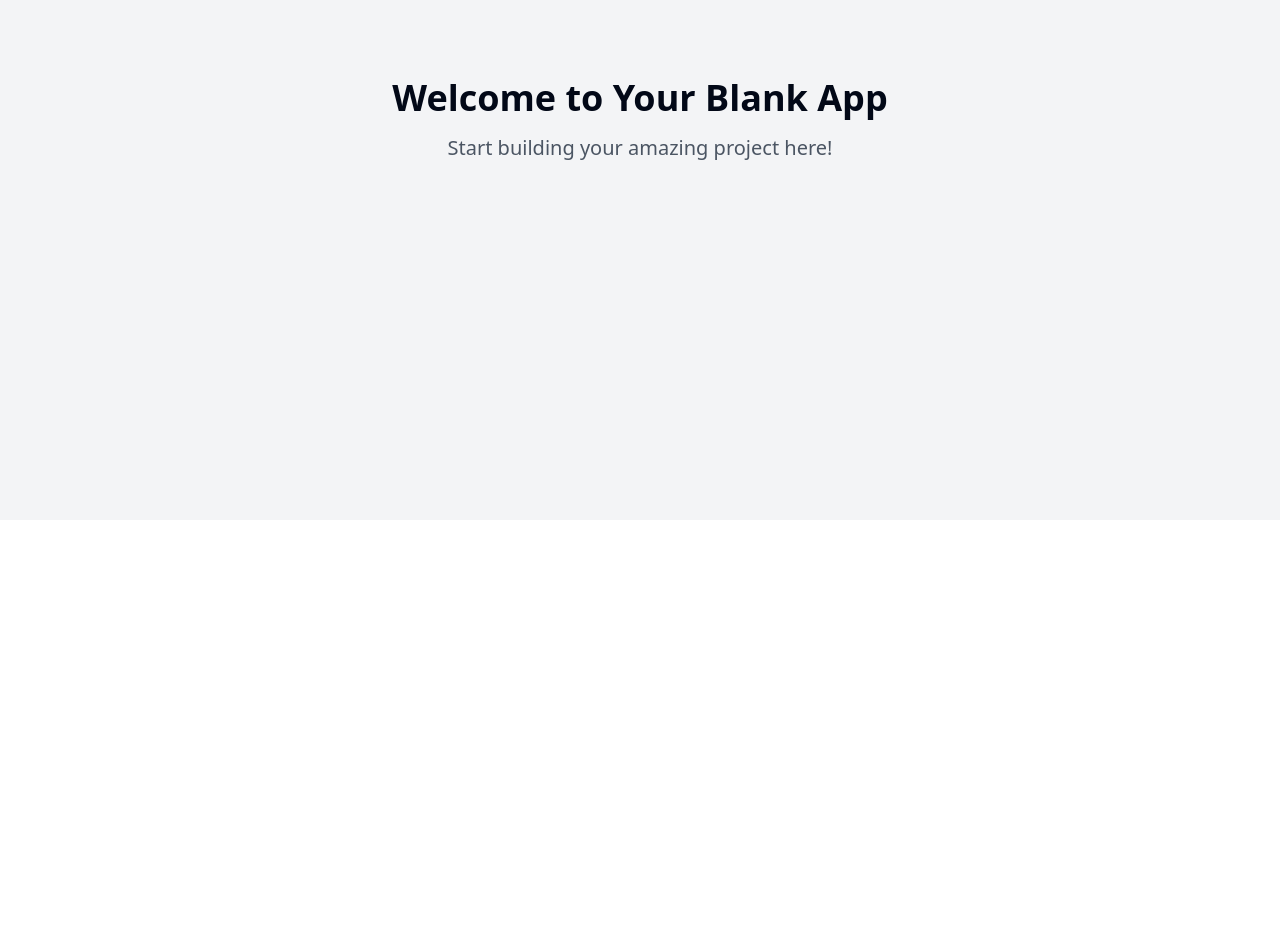
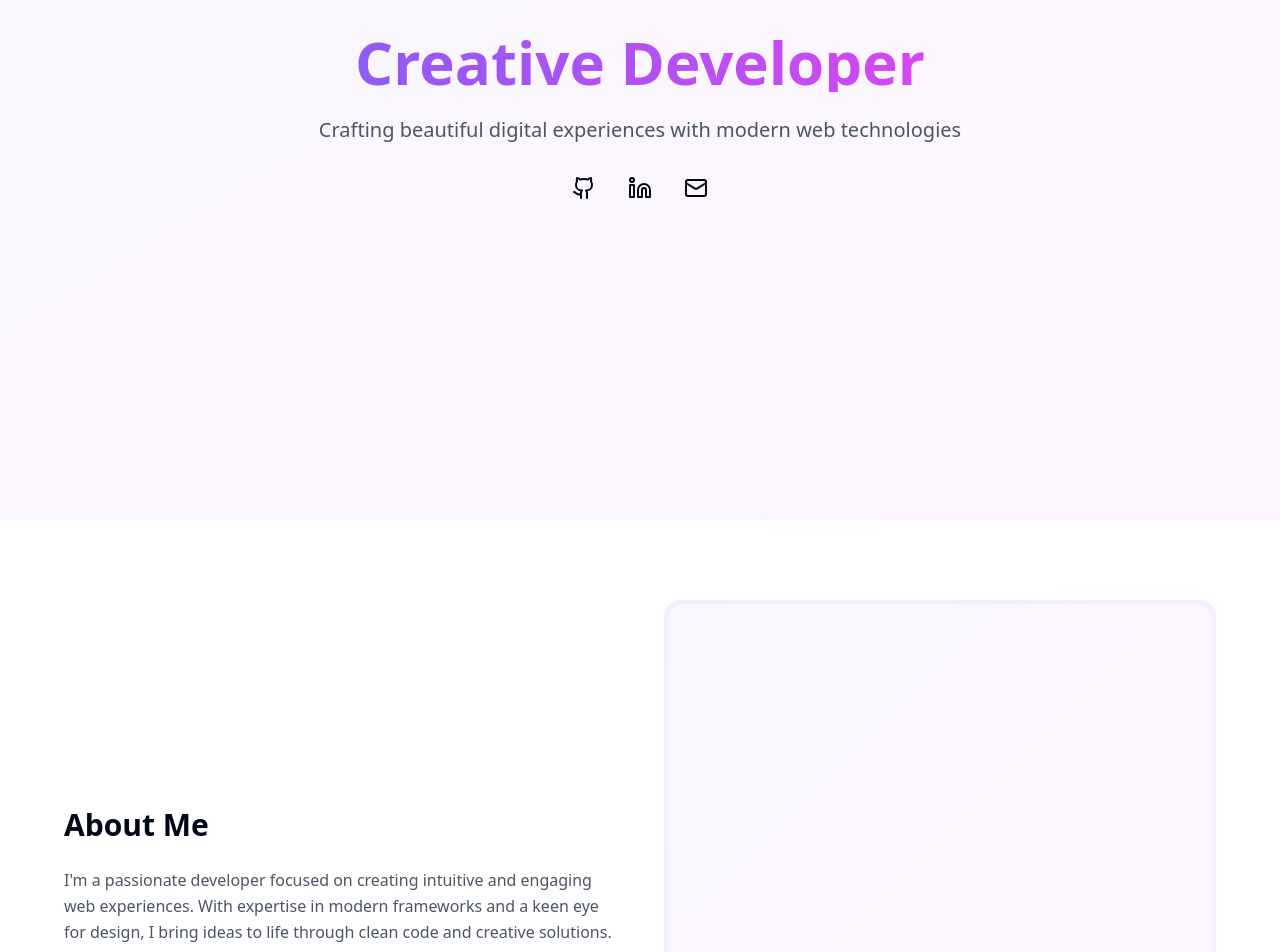
Before and after one commit to pgueli/stellar-portfolio-crafter, a React (Vite) app: page / in a window 1280 px wide. Shown: the part 280-1232 px from the top of the page. Before the commit the page ends 800 px from the top, so only its background shows below. Built offline with nearby package versions, Linux system fonts and the light colour scheme.

Commit message:
Build portfolio site
Implement a unique state-of-the-art portfolio site as per the project requirements.
[skip gpt_engineer]

```diff
--- a/package.json
+++ b/package.json
@@ -45,6 +45,7 @@
     "cmdk": "^1.0.0",
     "date-fns": "^3.6.0",
     "embla-carousel-react": "^8.3.0",
+    "framer-motion": "^12.1.0",
     "input-otp": "^1.2.4",
     "lucide-react": "^0.462.0",
     "next-themes": "^0.3.0",
--- /dev/null
+++ b/src/components/About.tsx
@@ -0,0 +1,33 @@
+import { motion } from "framer-motion";
+
+const About = () => {
+  return (
+    <section className="py-20 px-4" id="about">
+      <div className="max-w-6xl mx-auto">
+        <motion.div
+          initial={{ opacity: 0 }}
+          whileInView={{ opacity: 1 }}
+          transition={{ duration: 0.5 }}
+          viewport={{ once: true }}
+          className="grid md:grid-cols-2 gap-12 items-center"
+        >
+          <div className="space-y-6">
+            <h2 className="text-3xl font-bold">About Me</h2>
+            <p className="text-gray-600 leading-relaxed">
+              I'm a passionate developer focused on creating intuitive and engaging web experiences.
+              With expertise in modern frameworks and a keen eye for design, I bring ideas to life
+              through clean code and creative solutions.
+            </p>
+          </div>
+          <div className="relative">
+            <div className="aspect-square rounded-2xl bg-gradient-to-br from-primary/10 to-accent/10 p-1">
+              <div className="w-full h-full rounded-2xl bg-white/50 backdrop-blur-sm" />
+            </div>
+          </div>
+        </motion.div>
+      </div>
+    </section>
+  );
+};
+
+export default About;
--- /dev/null
+++ b/src/components/Hero.tsx
@@ -0,0 +1,48 @@
+import { motion } from "framer-motion";
+import { Github, Linkedin, Mail } from "lucide-react";
+
+const Hero = () => {
+  return (
+    <section className="min-h-screen flex flex-col justify-center items-center relative overflow-hidden bg-gradient-to-br from-primary/5 to-accent/5">
+      <motion.div
+        initial={{ opacity: 0, y: 20 }}
+        animate={{ opacity: 1, y: 0 }}
+        transition={{ duration: 0.5 }}
+        className="text-center space-y-6 px-4"
+      >
+        <h1 className="text-4xl md:text-6xl font-bold bg-gradient-to-r from-primary to-accent bg-clip-text text-transparent">
+          Creative Developer
+        </h1>
+        <p className="text-lg md:text-xl text-gray-600 max-w-2xl">
+          Crafting beautiful digital experiences with modern web technologies
+        </p>
+        <div className="flex gap-4 justify-center">
+          <a
+            href="https://github.com"
+            target="_blank"
+            rel="noopener noreferrer"
+            className="p-2 hover:text-primary transition-colors"
+          >
+            <Github size={24} />
+          </a>
+          <a
+            href="https://linkedin.com"
+            target="_blank"
+            rel="noopener noreferrer"
+            className="p-2 hover:text-primary transition-colors"
+          >
+            <Linkedin size={24} />
+          </a>
+          <a
+            href="mailto:your.email@example.com"
+            className="p-2 hover:text-primary transition-colors"
+          >
+            <Mail size={24} />
+          </a>
+        </div>
+      </motion.div>
+    </section>
+  );
+};
+
+export default Hero;
--- /dev/null
+++ b/src/components/Skills.tsx
@@ -0,0 +1,53 @@
+import { motion } from "framer-motion";
+import { Code, Layout, Database, Palette } from "lucide-react";
+
+const skills = [
+  {
+    title: "Frontend Development",
+    icon: <Layout className="w-6 h-6" />,
+    description: "React, TypeScript, Tailwind CSS",
+  },
+  {
+    title: "Backend Development",
+    icon: <Database className="w-6 h-6" />,
+    description: "Node.js, Express, PostgreSQL",
+  },
+  {
+    title: "Clean Code",
+    icon: <Code className="w-6 h-6" />,
+    description: "SOLID principles, Clean Architecture",
+  },
+  {
+    title: "UI/UX Design",
+    icon: <Palette className="w-6 h-6" />,
+    description: "Figma, Adobe XD, User Research",
+  },
+];
+
+const Skills = () => {
+  return (
+    <section className="py-20 bg-secondary" id="skills">
+      <div className="max-w-6xl mx-auto px-4">
+        <h2 className="text-3xl font-bold text-center mb-12">Skills</h2>
+        <div className="grid md:grid-cols-2 lg:grid-cols-4 gap-6">
+          {skills.map((skill, index) => (
+            <motion.div
+              key={skill.title}
+              initial={{ opacity: 0, y: 20 }}
+              whileInView={{ opacity: 1, y: 0 }}
+              transition={{ duration: 0.5, delay: index * 0.1 }}
+              viewport={{ once: true }}
+              className="bg-white p-6 rounded-xl shadow-sm hover:shadow-md transition-shadow"
+            >
+              <div className="text-primary mb-4">{skill.icon}</div>
+              <h3 className="font-semibold mb-2">{skill.title}</h3>
+              <p className="text-gray-600 text-sm">{skill.description}</p>
+            </motion.div>
+          ))}
+        </div>
+      </div>
+    </section>
+  );
+};
+
+export default Skills;
--- a/src/pages/Index.tsx
+++ b/src/pages/Index.tsx
@@ -1,13 +1,19 @@
-// Update this page (the content is just a fallback if you fail to update the page)
+import { useEffect } from "react";
+import Hero from "../components/Hero";
+import About from "../components/About";
+import Skills from "../components/Skills";
 
 const Index = () => {
+  useEffect(() => {
+    document.title = "Portfolio | Creative Developer";
+  }, []);
+
   return (
-    <div className="min-h-screen flex items-center justify-center bg-gray-100">
-      <div className="text-center">
-        <h1 className="text-4xl font-bold mb-4">Welcome to Your Blank App</h1>
-        <p className="text-xl text-gray-600">Start building your amazing project here!</p>
-      </div>
-    </div>
+    <main className="bg-background text-foreground">
+      <Hero />
+      <About />
+      <Skills />
+    </main>
   );
 };
 
--- a/tailwind.config.ts
+++ b/tailwind.config.ts
@@ -12,85 +12,46 @@ export default {
   theme: {
     container: {
       center: true,
-			padding: '2rem',
+      padding: "2rem",
       screens: {
-				'2xl': '1400px'
-			}
+        "2xl": "1400px",
+      },
     },
     extend: {
       colors: {
-				border: 'hsl(var(--border))',
-				input: 'hsl(var(--input))',
-				ring: 'hsl(var(--ring))',
-				background: 'hsl(var(--background))',
-				foreground: 'hsl(var(--foreground))',
+        border: "hsl(var(--border))",
+        input: "hsl(var(--input))",
+        ring: "hsl(var(--ring))",
+        background: "hsl(var(--background))",
+        foreground: "hsl(var(--foreground))",
         primary: {
-					DEFAULT: 'hsl(var(--primary))',
-					foreground: 'hsl(var(--primary-foreground))'
+          DEFAULT: "#8B5CF6",
+          foreground: "#FFFFFF",
         },
         secondary: {
-					DEFAULT: 'hsl(var(--secondary))',
-					foreground: 'hsl(var(--secondary-foreground))'
-				},
-				destructive: {
-					DEFAULT: 'hsl(var(--destructive))',
-					foreground: 'hsl(var(--destructive-foreground))'
-				},
-				muted: {
-					DEFAULT: 'hsl(var(--muted))',
-					foreground: 'hsl(var(--muted-foreground))'
+          DEFAULT: "#F1F0FB",
+          foreground: "#1A1F2C",
         },
         accent: {
-					DEFAULT: 'hsl(var(--accent))',
-					foreground: 'hsl(var(--accent-foreground))'
+          DEFAULT: "#D946EF",
+          foreground: "#FFFFFF",
         },
-				popover: {
-					DEFAULT: 'hsl(var(--popover))',
-					foreground: 'hsl(var(--popover-foreground))'
       },
-				card: {
-					DEFAULT: 'hsl(var(--card))',
-					foreground: 'hsl(var(--card-foreground))'
-				},
-				sidebar: {
-					DEFAULT: 'hsl(var(--sidebar-background))',
-					foreground: 'hsl(var(--sidebar-foreground))',
-					primary: 'hsl(var(--sidebar-primary))',
-					'primary-foreground': 'hsl(var(--sidebar-primary-foreground))',
-					accent: 'hsl(var(--sidebar-accent))',
-					'accent-foreground': 'hsl(var(--sidebar-accent-foreground))',
-					border: 'hsl(var(--sidebar-border))',
-					ring: 'hsl(var(--sidebar-ring))'
-				}
-			},
-			borderRadius: {
-				lg: 'var(--radius)',
-				md: 'calc(var(--radius) - 2px)',
-				sm: 'calc(var(--radius) - 4px)'
+      animation: {
+        "fade-in": "fadeIn 0.5s ease-in-out",
+        "slide-up": "slideUp 0.5s ease-out",
       },
       keyframes: {
-				'accordion-down': {
-					from: {
-						height: '0'
+        fadeIn: {
+          "0%": { opacity: "0" },
+          "100%": { opacity: "1" },
         },
-					to: {
-						height: 'var(--radix-accordion-content-height)'
-					}
+        slideUp: {
+          "0%": { transform: "translateY(20px)", opacity: "0" },
+          "100%": { transform: "translateY(0)", opacity: "1" },
         },
-				'accordion-up': {
-					from: {
-						height: 'var(--radix-accordion-content-height)'
       },
-					to: {
-						height: '0'
-					}
-				}
     },
-			animation: {
-				'accordion-down': 'accordion-down 0.2s ease-out',
-				'accordion-up': 'accordion-up 0.2s ease-out'
-			}
-		}
   },
   plugins: [require("tailwindcss-animate")],
 } satisfies Config;
```
Also changed, not shown: 1 other file (tests, documents, lock files or other folders). Lines whose indentation alone changed are shown as unchanged.
